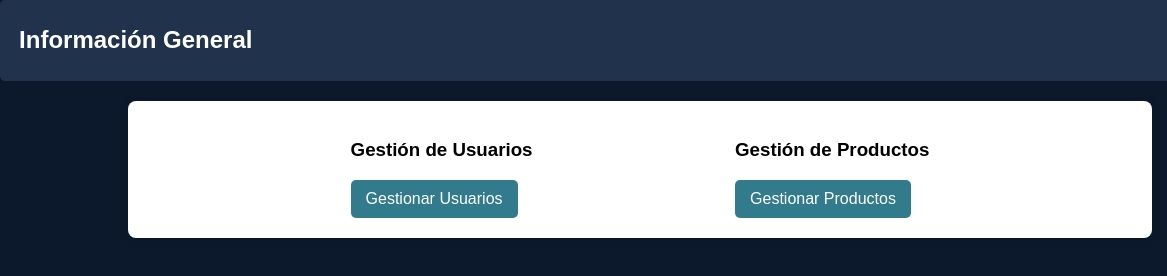
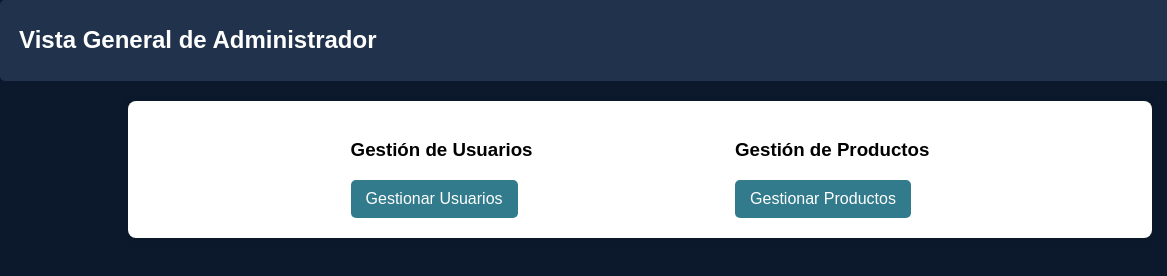
Before and after one commit to mdavila-2001/DayMakerStore, a plain HTML site: page Back End/app/templates/admin.html in a window 1280 px wide. Shown: the full height of the page, 0-1167 px from the left. Drawn offline with Linux system fonts and the light colour scheme.

Commit message:
test developed for presentarion

```diff
--- a/Back End/app/templates/admin.html
+++ b/Back End/app/templates/admin.html
@@ -15,7 +15,7 @@
             <button class="menu-hamburguesa" onclick="toggleMenu()">&#9776;</button>
         </div>
         <h2 class="titulo" id="header-title">
-            Información General
+            Vista General de Administrador
         </h2>
         <div class="acciones">
             <img src="../static/img/admin.png" alt="Usuario" class="usuario-icono" id="usuario-icono">
```
